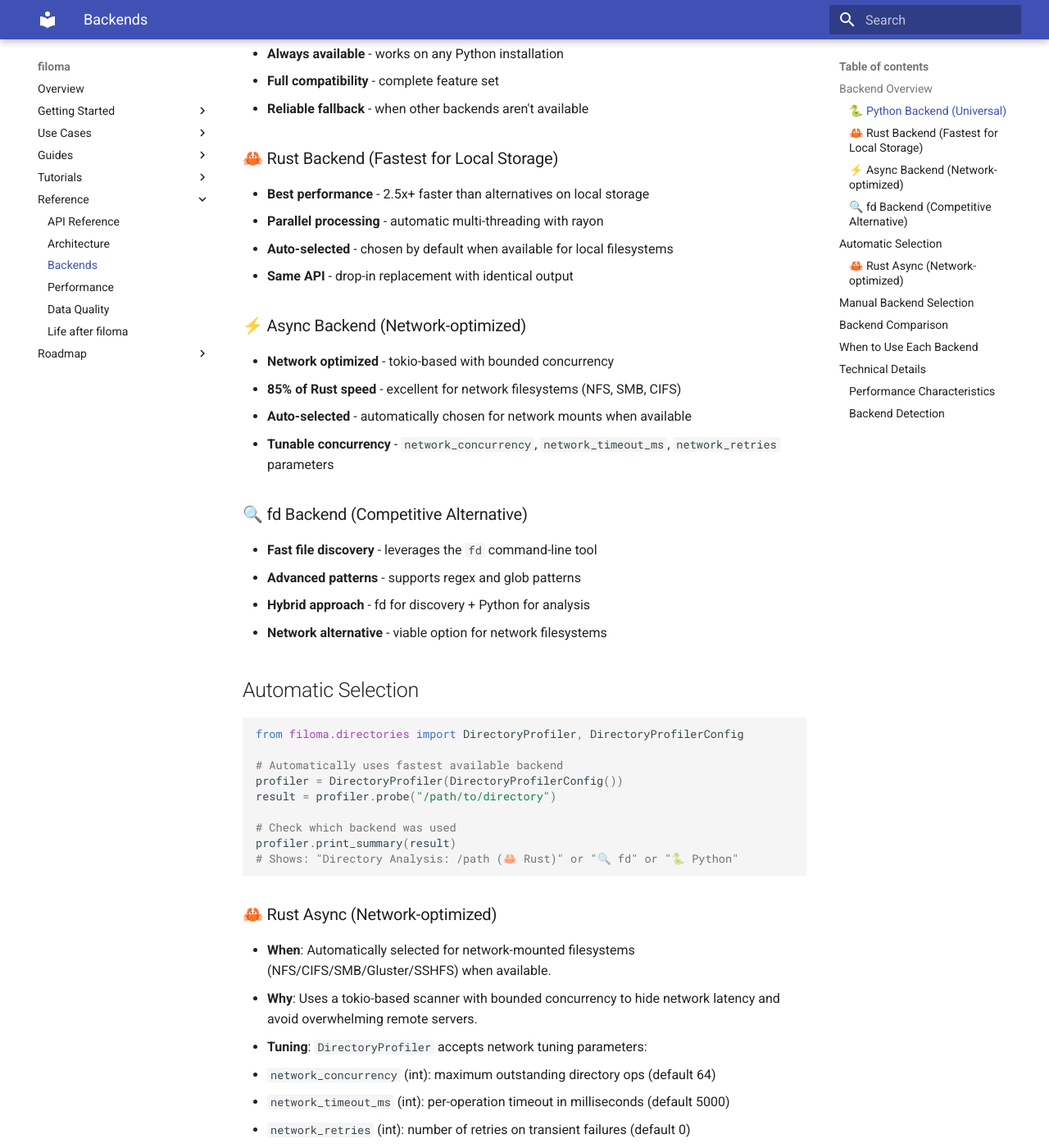
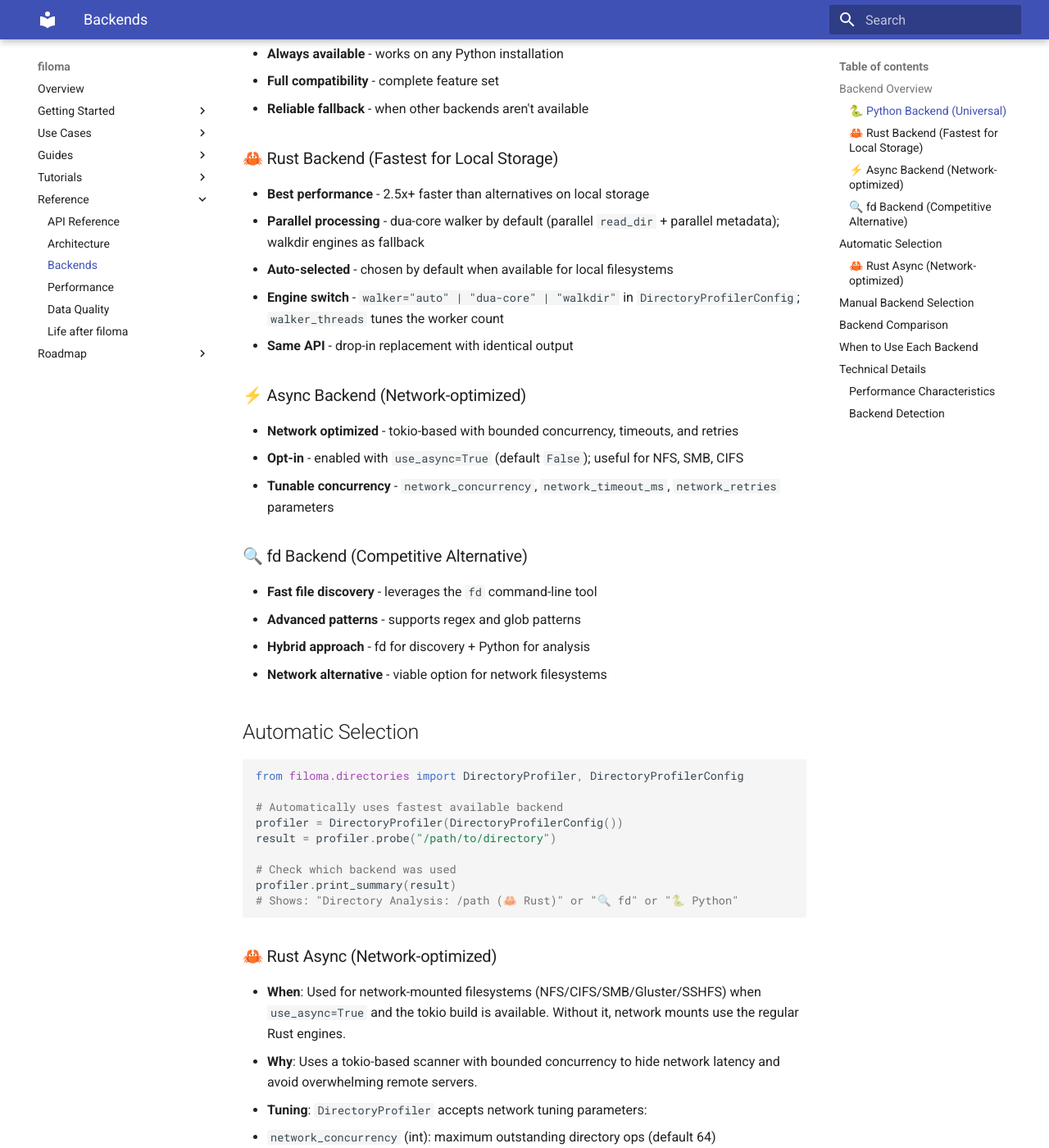
Before and after one commit to kalfasyan/filoma, an MkDocs documentation site: the page built from docs/reference/backends.md, in a window 1280 px wide and 1400 px high, scrolled down 315 px. Shown: the whole window at 82% size. Built offline with MkDocs 1.6.1 and Material for MkDocs 9.7.7, drawn with Linux system fonts in a browser that asks for light colours; some of the changed text lies outside the part shown.

Commit message:
docs: update guides for dua-core walker and harmonized semantics
- backends.md: dua-core is the default Rust engine on local filesystems
  (walker/walker_threads config); async is opt-in via use_async=True,
  not auto-selected; update the use-case table.
- benchmarks.md: add rust-dua/rust-dua-fast to backend groups; note the
  published tables predate the dua-core engine.
- advanced-usage.md: document walker/walker_threads, correct the
  build_dataframe note (Rust engines return their paths - no second
  traversal) and follow_links (lstat semantics).
- scanning.md/dataframe.md: walker flags, df rows = probe view.
- README.md: one-line walker opt-out note.
- AGENTS.md: engine parity contract with tests/test_rust_dua_core.py.

```diff
--- a/docs/reference/backends.md
+++ b/docs/reference/backends.md
@@ -13,15 +13,15 @@
 ### 🦀 Rust Backend (Fastest for Local Storage)
 
 - **Best performance** - 2.5x+ faster than alternatives on local storage
-- **Parallel processing** - automatic multi-threading with rayon
+- **Parallel processing** - dua-core walker by default (parallel `read_dir` + parallel metadata); walkdir engines as fallback
 - **Auto-selected** - chosen by default when available for local filesystems
+- **Engine switch** - `walker="auto" | "dua-core" | "walkdir"` in `DirectoryProfilerConfig`; `walker_threads` tunes the worker count
 - **Same API** - drop-in replacement with identical output
 
 ### ⚡ Async Backend (Network-optimized)
 
-- **Network optimized** - tokio-based with bounded concurrency
-- **85% of Rust speed** - excellent for network filesystems (NFS, SMB, CIFS)
-- **Auto-selected** - automatically chosen for network mounts when available
+- **Network optimized** - tokio-based with bounded concurrency, timeouts, and retries
+- **Opt-in** - enabled with `use_async=True` (default `False`); useful for NFS, SMB, CIFS
 - **Tunable concurrency** - `network_concurrency`, `network_timeout_ms`, `network_retries` parameters
 
 ### 🔍 fd Backend (Competitive Alternative)
@@ -47,7 +47,7 @@
 
 ### 🦀 Rust Async (Network-optimized)
 
-- **When**: Automatically selected for network-mounted filesystems (NFS/CIFS/SMB/Gluster/SSHFS) when available.
+- **When**: Used for network-mounted filesystems (NFS/CIFS/SMB/Gluster/SSHFS) when `use_async=True` and the tokio build is available. Without it, network mounts use the regular Rust engines.
 - **Why**: Uses a tokio-based scanner with bounded concurrency to hide network latency and avoid overwhelming remote servers.
 - **Tuning**: `DirectoryProfiler` accepts network tuning parameters:
   - `network_concurrency` (int): maximum outstanding directory ops (default 64)
@@ -69,6 +69,10 @@
 profiler_rust = DirectoryProfiler(DirectoryProfilerConfig(search_backend="rust"))
 profiler_fd = DirectoryProfiler(DirectoryProfilerConfig(search_backend="fd"))
 profiler_python = DirectoryProfiler(DirectoryProfilerConfig(search_backend="python"))
+
+# Force the traversal engine inside the Rust backend
+profiler_dua = DirectoryProfiler(DirectoryProfilerConfig(search_backend="rust", walker="dua-core"))
+profiler_walkdir = DirectoryProfiler(DirectoryProfilerConfig(search_backend="rust", walker="walkdir"))
 
 # Check availability
 print(f"Rust available: {profiler_rust.is_rust_available()}")
@@ -100,12 +104,12 @@
 | Use Case                       | Recommended Backend                    | Why                                                                |
 | ------------------------------ | -------------------------------------- | ------------------------------------------------------------------ |
 | **Large local directories**    | Auto (Rust preferred)                  | Best overall performance for local storage                         |
-| **Network filesystems (NFS)**  | Auto or explicit `async`               | Async backend handles high latency efficiently                     |
+| **Network filesystems (NFS)**  | Auto, or `use_async=True` for timeouts | Async backend handles high latency and flaky mounts                |
 | **CI/CD environments**         | Auto                                   | Reliable with graceful fallbacks                                   |
 | **Maximum compatibility**      | `python`                               | Always works, no dependencies                                      |
-| **DataFrame analysis**         | Auto (Rust on local, Async on network) | Fastest metadata collection                                        |
+| **DataFrame analysis**         | Auto (Rust)                            | Engine paths feed the DataFrame — no second traversal              |
 | **Pattern matching**           | `fd`                                   | Advanced regex/glob support                                        |
-| **Tuning network performance** | Explicit `async` with config           | Use `network_concurrency`, `network_timeout_ms`, `network_retries` |
+| **Tuning network performance** | `use_async=True` with config           | Use `network_concurrency`, `network_timeout_ms`, `network_retries` |
 
 ## Technical Details
 
```
Also changed, not shown: AGENTS.md (+7 -0 lines), README.md (+1 -1 lines), docs/guides/advanced-usage.md (+5 -3 lines), docs/guides/dataframe.md (+3 -0 lines), docs/guides/scanning.md (+10 -1 lines), docs/reference/benchmarks.md (+4 -2 lines).
